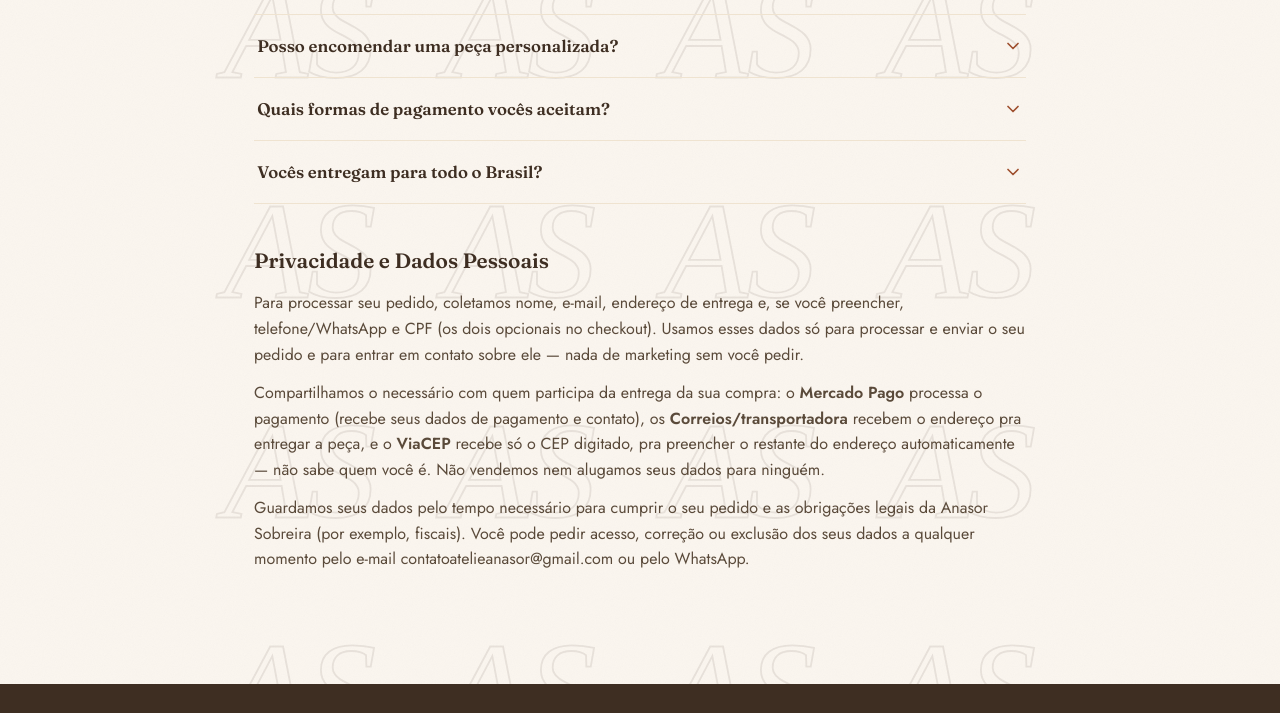
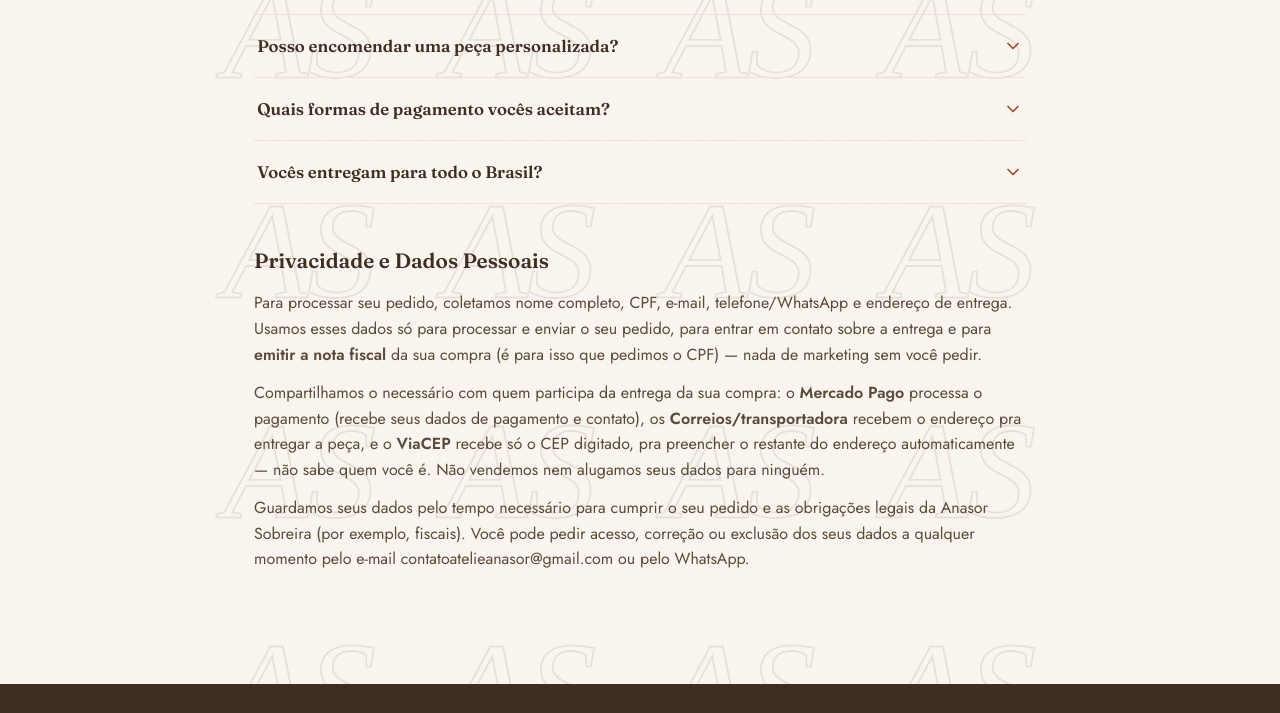
Before and after one commit to FabricioSobreira2004/anasor-shop, a website: page politicas.html in a window 1280 px wide. Shown: the part 1227-1940 px from the top of the page. Drawn offline with Linux system fonts and the light colour scheme.

Commit message:
content(politicas): CPF e contato usados também para emitir nota fiscal
A seção "Privacidade e Dados Pessoais" dizia que telefone e CPF eram
opcionais. Agora diz que nome, CPF, e-mail, telefone e endereço são
coletados para processar o pedido, combinar a entrega e emitir a nota
fiscal. O parágrafo de guarda e o canal (contatoatelieanasor@gmail.com)
não mudam.

Co-Authored-By: Claude Opus 5.5 <noreply@anthropic.com>

```diff
--- a/politicas.html
+++ b/politicas.html
@@ -259,12 +259,18 @@
                  cai direto aqui. -->
             <div class="politica-bloco reveal" id="privacidade">
                 <h2>Privacidade e Dados Pessoais</h2>
+                <!-- ATUALIZADO (nota fiscal): telefone/WhatsApp e CPF viraram
+                     obrigatórios no checkout, e o CPF passou a ser usado na
+                     emissão da nota fiscal — o texto diz isso sem inventar
+                     prazo de guarda (o parágrafo de guarda, abaixo, segue
+                     genérico de propósito). -->
                 <p>
-                    Para processar seu pedido, coletamos nome, e-mail, endereço
-                    de entrega e, se você preencher, telefone/WhatsApp e CPF
-                    (os dois opcionais no checkout). Usamos esses dados só para
-                    processar e enviar o seu pedido e para entrar em contato
-                    sobre ele — nada de marketing sem você pedir.
+                    Para processar seu pedido, coletamos nome completo, CPF,
+                    e-mail, telefone/WhatsApp e endereço de entrega. Usamos
+                    esses dados só para processar e enviar o seu pedido, para
+                    entrar em contato sobre a entrega e para
+                    <strong>emitir a nota fiscal</strong> da sua compra (é para
+                    isso que pedimos o CPF) — nada de marketing sem você pedir.
                 </p>
                 <p>
                     Compartilhamos o necessário com quem participa da entrega
```
